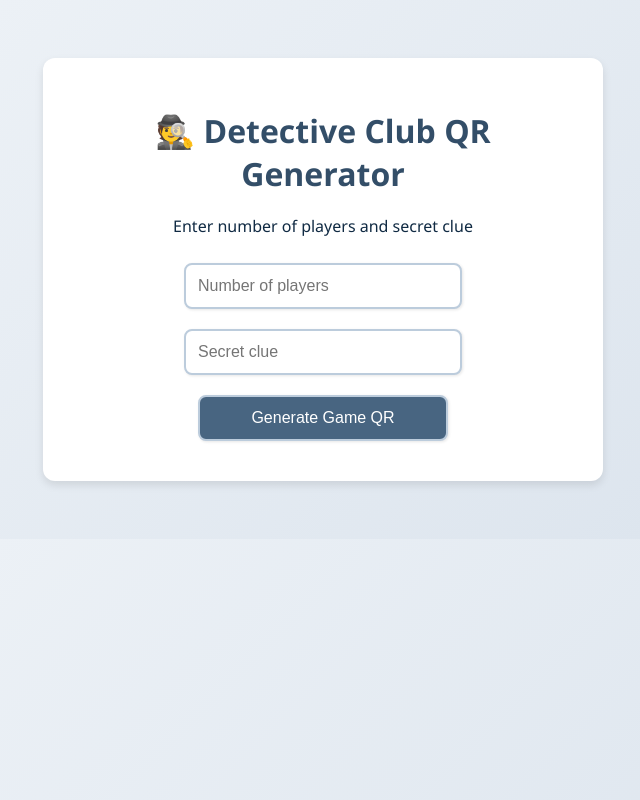
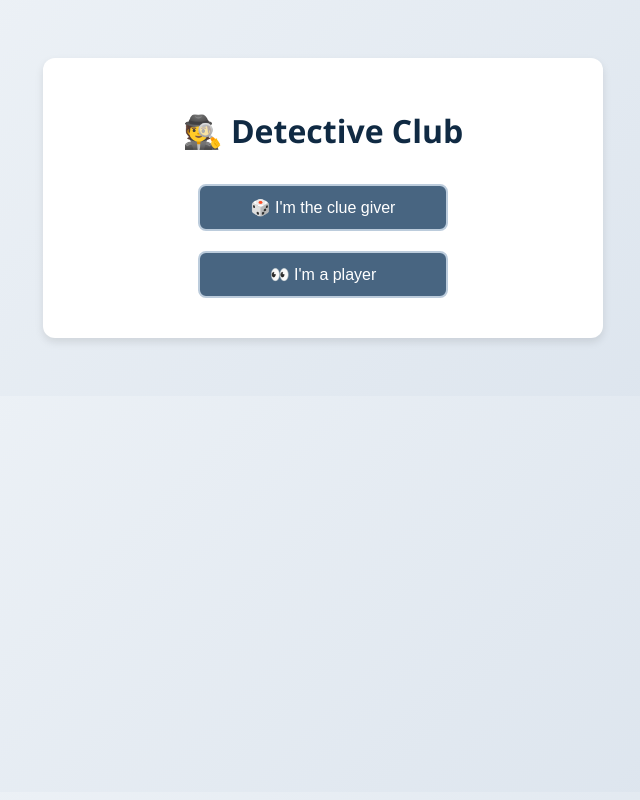
Before and after one commit to monoholy01/detective-club, a plain HTML site: page index.html in a window 1280 px wide. Shown: the whole page, without its empty margins (317-957 px from the left). Drawn offline with Linux system fonts and the light colour scheme.

Commit message:
Update index.html

```diff
--- a/index.html
+++ b/index.html
@@ -2,39 +2,14 @@
 <html lang="en">
 <head>
   <meta charset="UTF-8">
-  <title>🕵️ Detective Club - QR Clue Generator</title>
+  <title>Detective Club - QR Generator</title>
   <style>
     body {
-      font-family: 'Segoe UI', Tahoma, Geneva, Verdana, sans-serif;
+      font-family: 'Segoe UI', Tahoma, sans-serif;
+      background: linear-gradient(135deg, #f0f4f8, #d9e2ec);
+      color: #102a43;
       text-align: center;
       padding: 30px;
-      background: linear-gradient(135deg, #f0f4f8, #d9e2ec);
-      color: #102a43;
-    }
-    h1 {
-      color: #334e68;
-      margin-bottom: 20px;
-    }
-    input, button, select {
-      padding: 12px;
-      margin: 10px;
-      font-size: 1em;
-      border: 2px solid #bcccdc;
-      border-radius: 8px;
-      width: 250px;
-      box-shadow: 1px 1px 3px rgba(0,0,0,0.1);
-    }
-    button {
-      background-color: #486581;
-      color: white;
-      cursor: pointer;
-      transition: background-color 0.3s;
-    }
-    button:hover {
-      background-color: #334e68;
-    }
-    #qrCode canvas {
-      margin-top: 20px;
     }
     .card {
       background: white;
@@ -44,16 +19,32 @@
       margin: 20px auto;
       max-width: 500px;
     }
-    .hidden {
-      display: none;
+    input, button, select {
+      padding: 12px;
+      margin: 10px;
+      font-size: 1em;
+      border: 2px solid #bcccdc;
+      border-radius: 8px;
+      width: 250px;
     }
+    button {
+      background-color: #486581;
+      color: white;
+      cursor: pointer;
+    }
+    .hidden { display: none; }
   </style>
   <script src="https://cdn.jsdelivr.net/npm/qrcode/build/qrcode.min.js"></script>
 </head>
 <body>
-  <div class="card" id="setup">
-    <h1>🕵️ Detective Club QR Generator</h1>
-    <p>Enter number of players and secret clue</p>
+  <div class="card" id="homeScreen">
+    <h1>🕵️ Detective Club</h1>
+    <button onclick="showHostSetup()">🎲 I'm the clue giver</button>
+    <button onclick="reloadPage()">👀 I'm a player</button>
+  </div>
+
+  <div class="card hidden" id="setup">
+    <h2>Enter clue and players</h2>
     <input type="number" id="playerCount" placeholder="Number of players" min="3" max="20"><br>
     <input type="text" id="secretClue" placeholder="Secret clue"><br>
     <button onclick="generateGameLink()">Generate Game QR</button>
@@ -62,25 +53,30 @@
 
   <div class="card hidden" id="playerCheck">
     <h2>You're joining a game!</h2>
-    <label for="playerSelect">Select your player number:</label><br>
     <select id="playerSelect"></select><br>
     <button onclick="revealClue()">Reveal Clue</button>
     <div id="clueResult"></div>
   </div>
 
   <script>
+    function showHostSetup() {
+      document.getElementById('homeScreen').classList.add('hidden');
+      document.getElementById('setup').classList.remove('hidden');
+    }
+
+    function reloadPage() {
+      location.href = location.origin + location.pathname;
+    }
+
     function generateGameLink() {
       const count = parseInt(document.getElementById('playerCount').value);
       const clue = encodeURIComponent(document.getElementById('secretClue').value.trim());
-
       if (!count || count < 3 || !clue) {
-        alert('Please enter valid number of players (min 3) and a clue.');
+        alert('Enter valid player count and clue.');
         return;
       }
-
       const noClueIndex = Math.floor(Math.random() * count);
       const url = `${location.href.split("?")[0]}?clue=${clue}&count=${count}&noClue=${noClueIndex}`;
-
       const qrContainer = document.getElementById('qrCode');
       qrContainer.innerHTML = '';
       QRCode.toCanvas(document.createElement('canvas'), url, function (err, canvas) {
@@ -102,7 +98,6 @@
       const selected = parseInt(document.getElementById('playerSelect').value);
       const { clue, noClue } = getParams();
       const result = document.getElementById('clueResult');
-
       if (selected === noClue) {
         result.innerHTML = '<h3>😶 You did NOT receive the clue!</h3>';
       } else {
@@ -113,9 +108,8 @@
     window.onload = function () {
       const params = new URLSearchParams(window.location.search);
       if (params.has('clue') && params.has('count') && params.has('noClue')) {
-        document.getElementById('setup').classList.add('hidden');
+        document.getElementById('homeScreen').classList.add('hidden');
         document.getElementById('playerCheck').classList.remove('hidden');
-
         const { count } = getParams();
         const select = document.getElementById('playerSelect');
         for (let i = 0; i < count; i++) {
```
